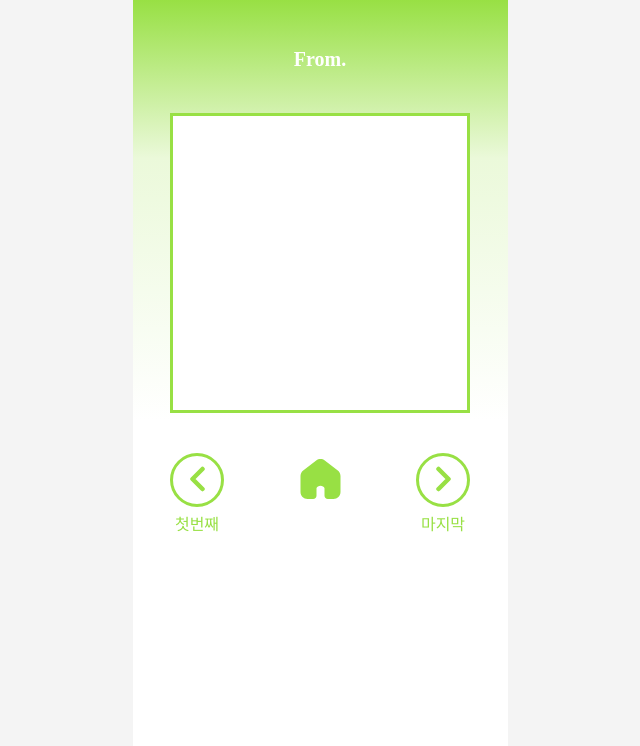
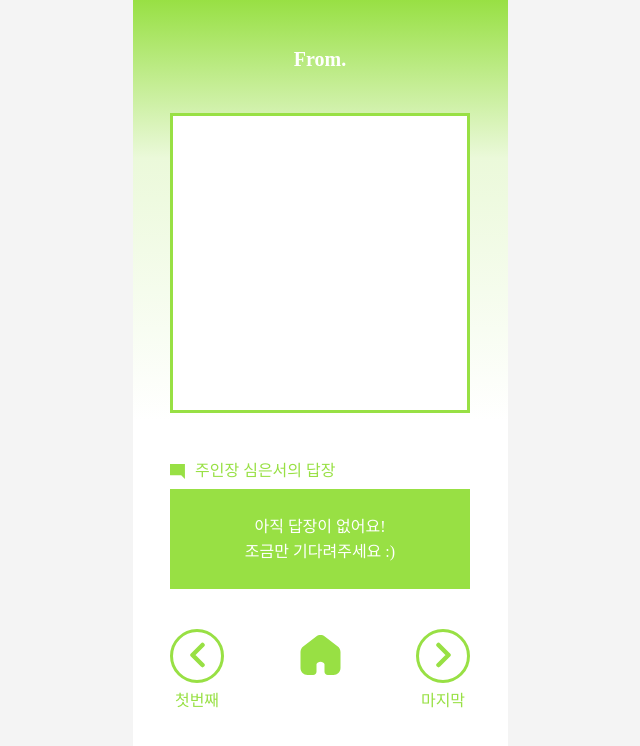
Before and after one commit to simeunseo/AAT4002_Advanced-Web-Development, a React (Vite) app in the folder client/: page /message/1 in a window 1280 px wide. Shown: the top 746 px of the page, without its empty margins (320-960 px from the left). Built offline with nearby package versions, Linux system fonts and the light colour scheme; no server answers; a web font is replaced by a local one.

Commit message:
feat: 답장이 없을 때 처리

```diff
--- a/client/src/components/read/MessageDetail.tsx
+++ b/client/src/components/read/MessageDetail.tsx
@@ -48,14 +48,19 @@ const MessageDetail = () => {
       ) : (
         <>
           <St.MessageBox>{messageData?.content}</St.MessageBox>
-          {replyData && (
-            <>
-              <St.ReplyTitle>
-                <St.StyledNoticeIcon />
-                주인장 심은서의 답장
-              </St.ReplyTitle>
-              <St.ReplyBox>{replyData.reply}</St.ReplyBox>
-            </>
+
+          <St.ReplyTitle>
+            <St.StyledNoticeIcon />
+            주인장 심은서의 답장
+          </St.ReplyTitle>
+          {!replyData ? (
+            <St.NoReplyBox>
+              아직 답장이 없어요!
+              <br />
+              조금만 기다려주세요 :)
+            </St.NoReplyBox>
+          ) : (
+            <St.ReplyBox>{replyData.reply}</St.ReplyBox>
           )}
         </>
       )}
@@ -103,6 +108,7 @@ const St = {
     width: 30rem;
     height: 30rem;
     padding: 2.5rem;
+    margin-bottom: 17.6rem;
 
     border: 0.3rem solid ${theme.colors.primary};
     color: ${theme.colors.primary};
@@ -113,6 +119,9 @@ const St = {
     overflow-y:scroll;
   `,
   ReplyBox: styled.section`
+    display: flex;
+    justify-content: center;
+    align-items: center;
     width: 30rem;
     height: 10rem;
     padding: 2.5rem;
@@ -120,6 +129,23 @@ const St = {
     border: 0.3rem solid ${theme.colors.primary};
     color: ${theme.colors.primary};
     background: white;
+
+    resize: none;
+    ${theme.fonts.Body1}
+    line-height: 2.5rem;
+    overflow-y: scroll;
+  `,
+  NoReplyBox: styled.section`
+    display: flex;
+    justify-content: center;
+    align-items: center;
+    width: 30rem;
+    height: 10rem;
+    padding: 2.5rem;
+
+    border: 0.3rem solid ${theme.colors.primary};
+    color: white;
+    background: ${theme.colors.primary};
 
     resize: none;
     ${theme.fonts.Body1}
```
